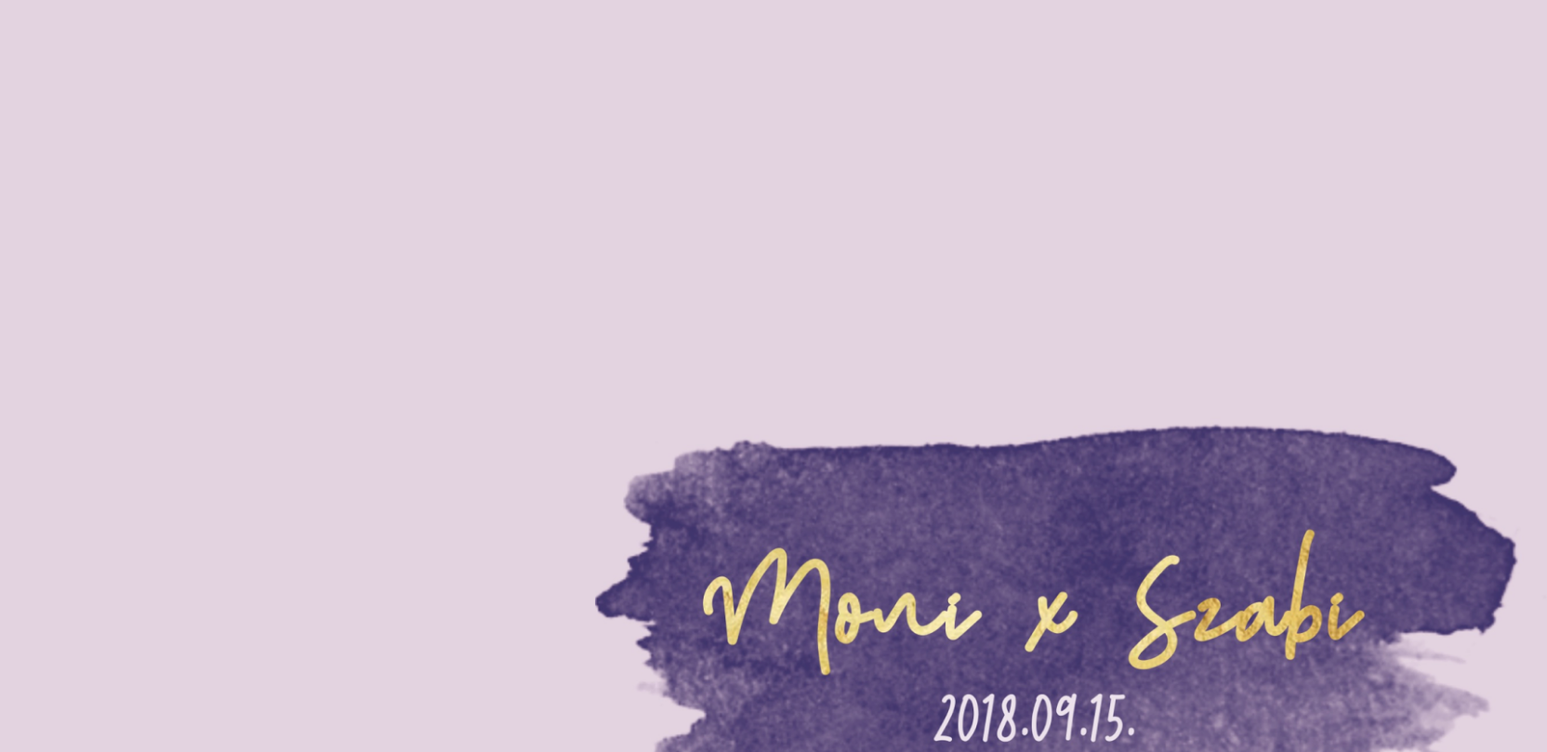
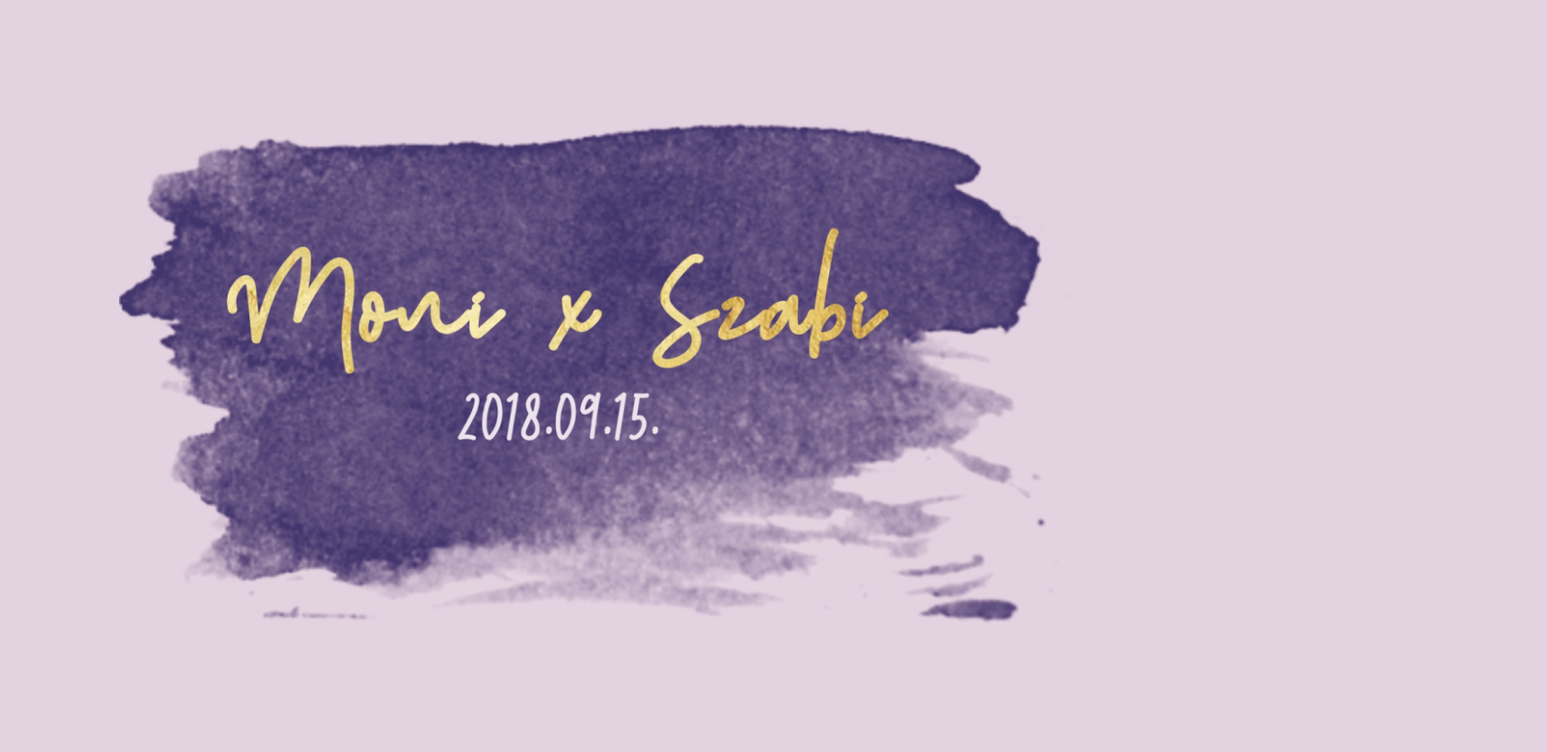
Before and after one commit to szabinho/Moni-x-Szabi, a plain HTML site: page index.html in a window 1280 px wide. Shown: the top 809 px of the page at 93% size, 1664 px wide, since content can reach past the window. Drawn offline with Linux system fonts and the light colour scheme.

Commit message:
resolve positioning bug - css typo

```diff
--- a/index.html
+++ b/index.html
@@ -13,10 +13,10 @@
             position: absolute;
             top: 50%;
             left: 50%;
-            transform: translate(-50% -50%);
+            transform: translate(-50%, -50%);
             width: 90%;
             max-width: 64rem;
-            margin: 3em auto 0 auto;
+            margin: 0 auto;
         }
     </style>
 </head>
```
